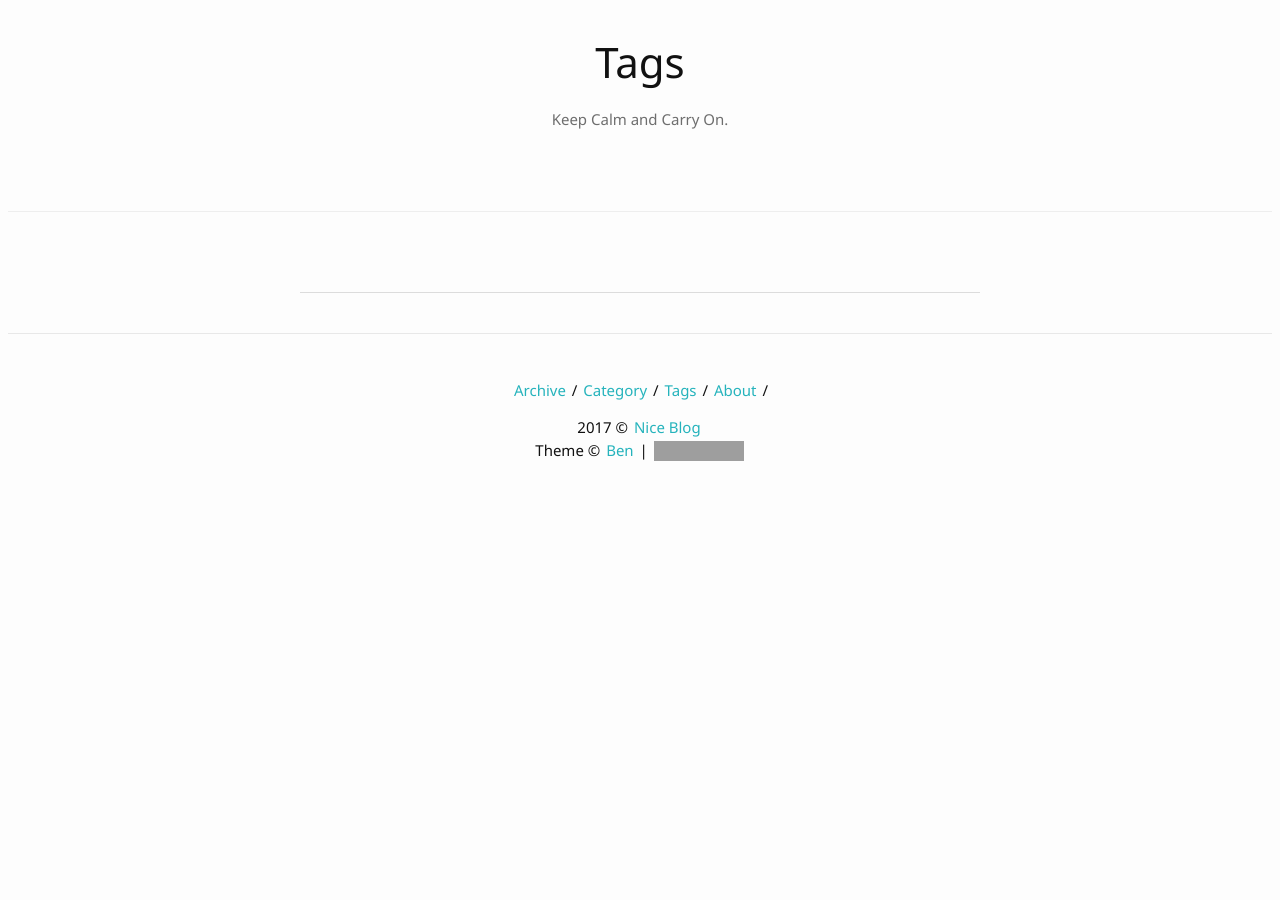
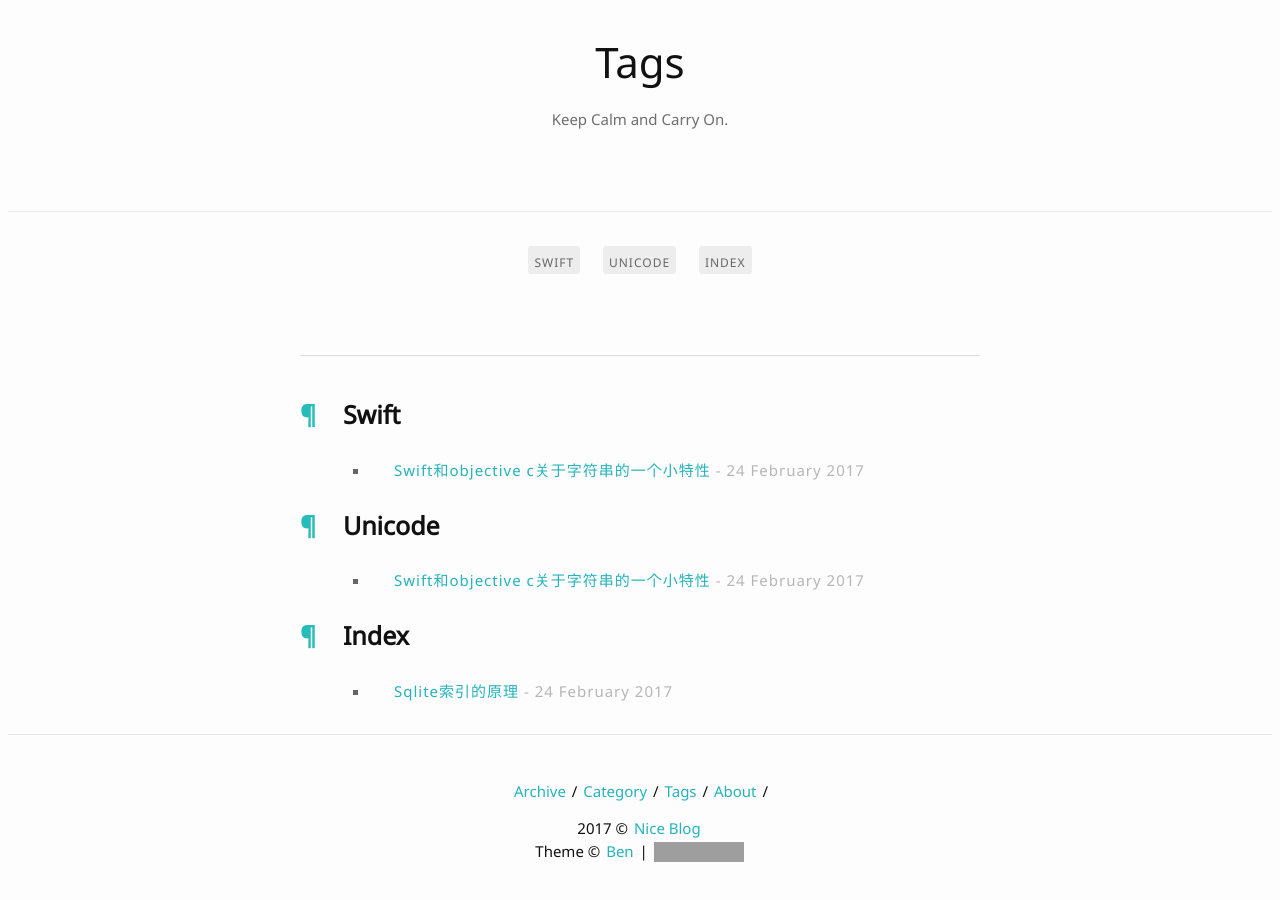
Before and after one commit to huahuahu/huahuahu.github.io, a Jekyll site: the page built from tags.html, in a window 1280 px wide. Built offline with Jekyll 4.4.1, drawn with Linux system fonts in a browser that asks for light colours; nearby versions of some CDN libraries; comment, search, counter and statistics services are not loaded; grey boxes are pictures that could not be loaded.

Commit message:
add tag and category

```diff
--- a/_posts/2017-02-24-Swift和Objective C关于字符串的一个小特性.markdown
+++ b/_posts/2017-02-24-Swift和Objective C关于字符串的一个小特性.markdown
@@ -1,4 +1,10 @@
+---
+categories: 文字处理
+tag:
+- swift
+- unicode
 
+---
 ## 一、Unicode的一个小特性
 
 首先，Unicode规定了许多code point，每一个code point表示一个字符。如\u0033表示字符“3”，\u864e表示字符“你”。
```
Also changed, not shown: _posts/2017-02-24-sqlite索引的原理.markdown (+7 -0 lines).
